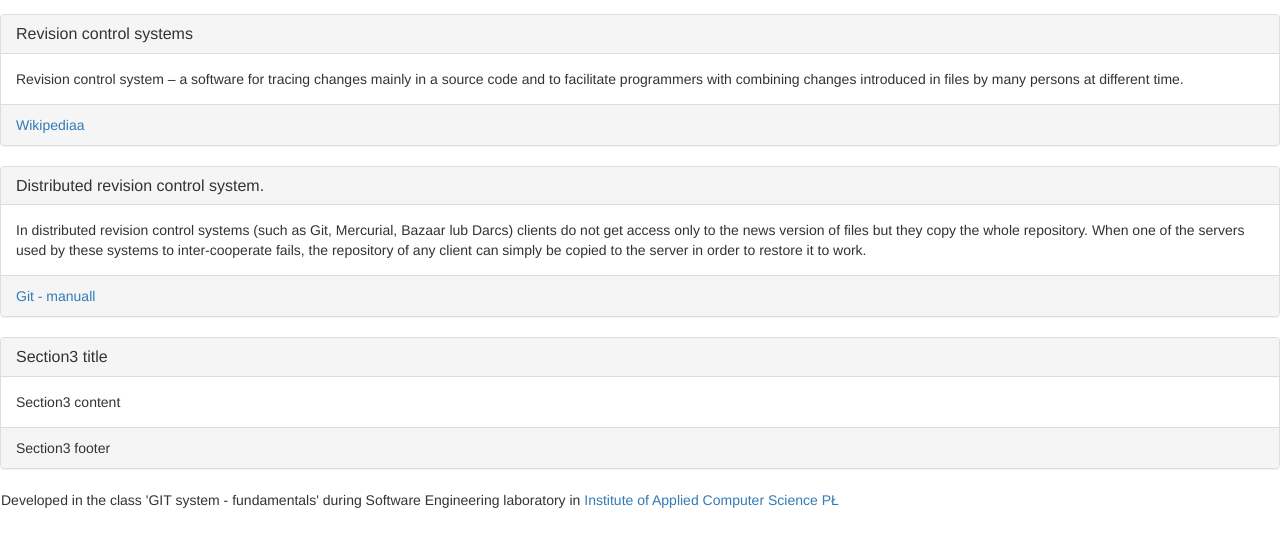
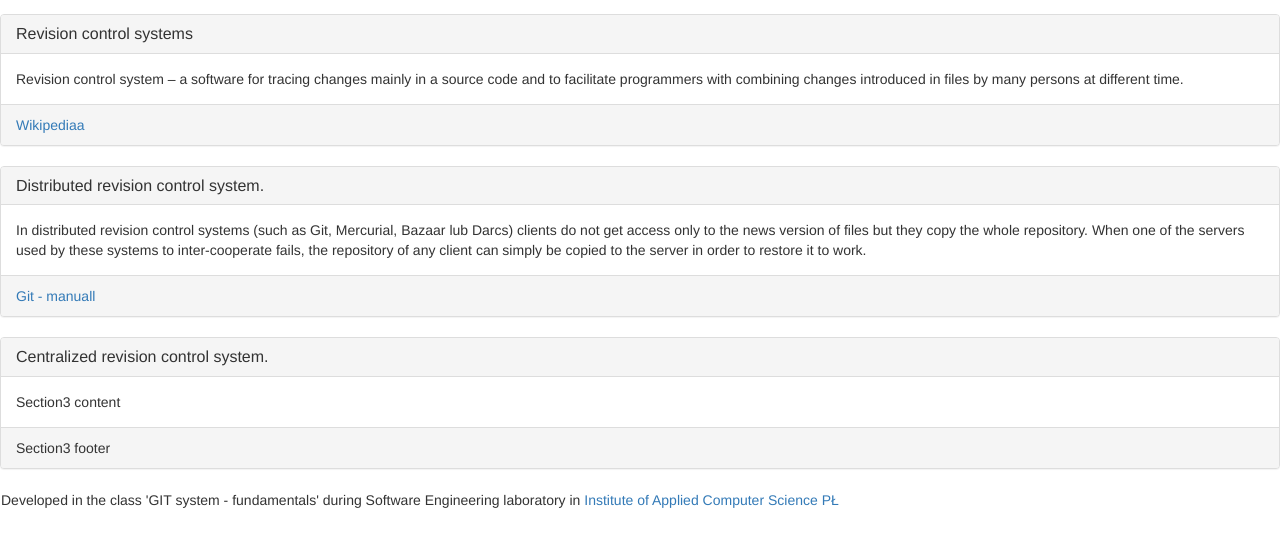
Before and after one commit to Bartool/IISLABSE_195919, a plain HTML site: page index.html in a window 1280 px wide. Shown: the part 58-604 px from the top of the page. Drawn offline with nearby package versions, Linux system fonts and the light colour scheme.

Commit message:
added title to section 3

```diff
--- a/index.html
+++ b/index.html
@@ -41,7 +41,7 @@
 		</section>
 		<section id="section3" class="panel panel-default">
 			<div class="panel-heading">
-    			<h3 class="panel-title">Section3 title</h3>
+    			<h3 class="panel-title">Centralized revision control system.</h3>
   			</div>
   			<div class="panel-body">
 	    		Section3 content
```
